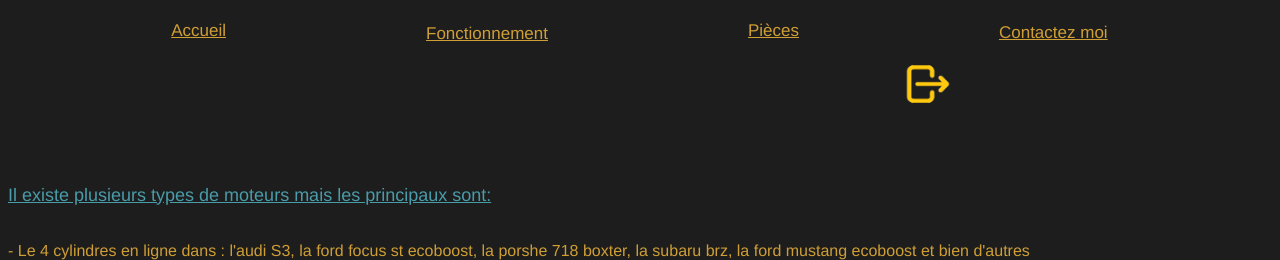
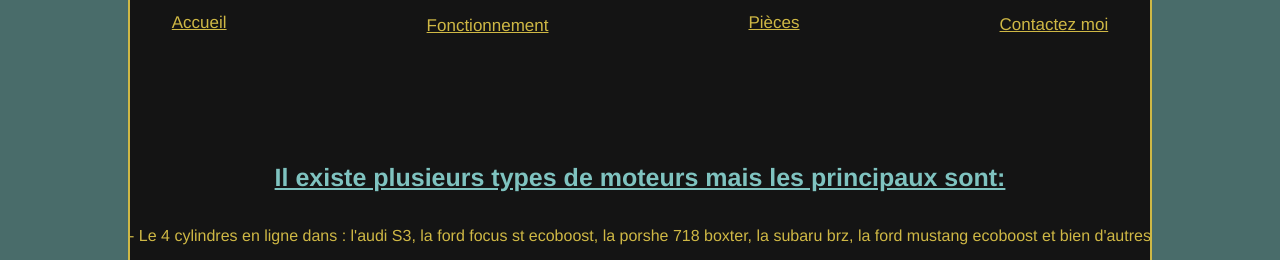
Before and after one commit to ryandeom2005/site-info-2022, a PHP site: the page made by HTML/français/index-français.html in a window 1280 px wide. Shown: the top 260 px of the page. Run offline with PHP 8.4, Linux system fonts and the light colour scheme.

Commit message:
bandes latérales

```diff
--- a/CSS/style.css
+++ b/CSS/style.css
@@ -1,5 +1,7 @@
-body{background-color: rgb(29, 29, 29);
-
+body{background-color: #141414;
+padding: 0%;
+margin: 0%;
+height: 100%;
 }
 
 td{text-align: center;
@@ -27,7 +29,7 @@ ul {
     margin: 0;
     padding: 0;
     overflow: hidden;
-    background-color: rgb(29, 29, 29);
+    background-color: #141414;
 
 
   }
@@ -39,7 +41,7 @@ ul {
 
   li a {
     display: block;
-    color: rgb(207, 159, 54);
+    color: #cfb845;
     text-align: center;
     padding: 5% 100px;
     text-decoration: none;
@@ -49,26 +51,31 @@ ul {
 
   }
 
-  p{color: rgb(73, 156, 170);
+  h1{color: #7fc3c0;
     font-family: 'Franklin Gothic Medium', 'Arial Narrow', Arial, sans-serif;
-    font-size: 18px;
+    font-size: 25px;
     text-decoration: underline;
+    text-align: center;
 
   }
   /* Change the link color to #111 (black) on hover */
   li a:hover {
-    background-color: rgb(177, 131, 33);
-    color: rgb(0, 0, 0);
+    background-color: #cfb8459a;
+    color: #7fc3c0;
   }
 
   .moteur{font-family: 'Franklin Gothic Medium', 'Arial Narrow', Arial, sans-serif;
-    color: rgb(207, 159, 54);}
+    color: #cfb845;
+  text-align: center;}
 
 
-  .ligne{background-color: rgb(59, 182, 204);
+  .ligne{background-color: #7fc3c0;
     height:5px;
-  text-align:left;
-  width: 75%;
+
+
+    display : block;
+    margin : auto;
+  width: 50%;
   }
 
 
@@ -87,3 +94,31 @@ ul {
   #menu li {
     display:inline;
   }
+
+  *{cursor:}
+
+ #bandes{
+   background-color: #7fc3c080;
+   width: 10%;
+   position: absolute;
+  top:0;
+height: 100%;
+  padding: 0%;
+  margin: 0%;
+  border-right:solid  #cfb845 2px;
+}
+
+#bandes2{background-color: #7fc3c080;
+  width: 10%;
+  position: absolute;
+  top:0;
+  right:0;
+  height:100%;
+padding: 0%;
+margin: 0%;
+border-left:solid  #cfb845 2px;
+}
+
+iframe{border:solid  #7fc3c0 2px;}
+
+img{border:solid  #7fc3c0 2px;}
--- a/HTML/français/contact-français.html
+++ b/HTML/français/contact-français.html
@@ -9,6 +9,8 @@
     <link rel="icon" type="image/jpg" href="../../images/favicon.jpg" />
 </head>
 <body>
+    <header id="bandes"> <br/></header>
+    <header id="bandes2"> <br/></header>
     <div id="menu">
         <ul>
 
--- a/HTML/français/index-français.html
+++ b/HTML/français/index-français.html
@@ -18,50 +18,53 @@
         <li><a href="fonctionnement-français.html">Fonctionnement</a></li>
         <li><a href="pièces-français.html">Pièces</a></li>
         <li><a href="contact-français.html">Contactez moi</a></li>
-        <img  width="50px"src="../../images/logout.png">
+
+
       </ul>
   </div>
-      <br><br><br>
-      <p>Il existe plusieurs types de moteurs mais les principaux sont:</p><br>
+      <br><br><br><br><br>
+      <div id="bandes"><header > <br/></header></div>
+      <div id="bandes2"><header > <br/></header></div>
+      <h1>Il existe plusieurs types de moteurs mais les principaux sont:</h1><br>
 
 
-      <div class="moteur"> - Le 4 cylindres en ligne  dans : l'audi S3, la ford focus st ecoboost, la porshe 718 boxter, la subaru brz, la ford mustang ecoboost et bien d'autres  </div><br><br>
+      <div class="moteur"> - Le 4 cylindres en ligne  dans : l'audi S3, la ford focus st ecoboost, la porshe 718 boxter, la subaru brz, la ford mustang ecoboost et bien d'autres  <br><br>
      <img src="../../images/moteur/moteur-4-cylindres-en-ligne.png"> <iframe width="279" height="151" src="https://www.youtube.com/embed/Dw29zku6USE" title="YouTube video player" frameborder="0" allow="accelerometer; autoplay; clipboard-write; encrypted-media; gyroscope; picture-in-picture" allowfullscreen></iframe>
-      <iframe width="279" height="151" src="https://www.youtube.com/embed/1ImXV3Y3_7M" title="YouTube video player" frameborder="0" allow="accelerometer; autoplay; clipboard-write; encrypted-media; gyroscope; picture-in-picture" allowfullscreen></iframe><br><br><header class="ligne"></header><br><br><br>
+      <iframe width="279" height="151" src="https://www.youtube.com/embed/1ImXV3Y3_7M" title="YouTube video player" frameborder="0" allow="accelerometer; autoplay; clipboard-write; encrypted-media; gyroscope; picture-in-picture" allowfullscreen></iframe><br><br><br><header class="ligne"> </header><br><br></div>
 
 
       <div class="moteur">-Le 6 cylindres en ligne  dans : la BMW M3 E36 3.2, l'Aston Martin DB4 GT, la Porsche 911 2.7 Carrera RS et bien d'autres<br><br>
-    </div><img src="../../images/moteur/6 cylindres en lignes.jpg"> <iframe width="279" height="151" src="https://www.youtube.com/embed/MEIJnq7rSZU" title="YouTube video player" frameborder="0" allow="accelerometer; autoplay; clipboard-write; encrypted-media; gyroscope; picture-in-picture" allowfullscreen></iframe>
-      <iframe width="279" height="151" src="https://www.youtube.com/embed/I1FInyxTY78" title="YouTube video player" frameborder="0" allow="accelerometer; autoplay; clipboard-write; encrypted-media; gyroscope; picture-in-picture" allowfullscreen></iframe><br><br><header class="ligne"></header><br><br><br>
+   <img src="../../images/moteur/6 cylindres en lignes.jpg"> <iframe width="279" height="151" src="https://www.youtube.com/embed/MEIJnq7rSZU" title="YouTube video player" frameborder="0" allow="accelerometer; autoplay; clipboard-write; encrypted-media; gyroscope; picture-in-picture" allowfullscreen></iframe>
+      <iframe width="279" height="151" src="https://www.youtube.com/embed/I1FInyxTY78" title="YouTube video player" frameborder="0" allow="accelerometer; autoplay; clipboard-write; encrypted-media; gyroscope; picture-in-picture" allowfullscreen></iframe><br><br><br><header class="ligne"> </header><br><br></div>
 
 
 
       <div class="moteur">-Le 6 cylindres en V (v6)  dans : l'alfa Roméo 147 et 156 GTA, la mercedes amg C32, la nissan 350Z, la bmw M3 E46 et bien d'autres<br><br>
-    </div> <img src="../../images/moteur/v6.gif"> <iframe width="279" height="151" src="https://www.youtube.com/embed/N4GaUsLuiOQ" title="YouTube video player" frameborder="0" allow="accelerometer; autoplay; clipboard-write; encrypted-media; gyroscope; picture-in-picture" allowfullscreen></iframe>
-      <iframe width="279" height="151" src="https://www.youtube.com/embed/drJviMIvHpA" title="YouTube video player" frameborder="0" allow="accelerometer; autoplay; clipboard-write; encrypted-media; gyroscope; picture-in-picture" allowfullscreen></iframe><br><br><header class="ligne"></header><br><br><br>
+  <img src="../../images/moteur/v6.gif"> <iframe width="279" height="151" src="https://www.youtube.com/embed/N4GaUsLuiOQ" title="YouTube video player" frameborder="0" allow="accelerometer; autoplay; clipboard-write; encrypted-media; gyroscope; picture-in-picture" allowfullscreen></iframe>
+      <iframe width="279" height="151" src="https://www.youtube.com/embed/drJviMIvHpA" title="YouTube video player" frameborder="0" allow="accelerometer; autoplay; clipboard-write; encrypted-media; gyroscope; picture-in-picture" allowfullscreen></iframe><br><br><br><header class="ligne"> </header><br><br></div>
 
 
 
       <div class="moteur">-Le 8 cylindres en V (v8) dans : l'audi s6 C5, le porshe cayenne S, la jaguar XKR, la maserati quattroporte, la mercedes C63 amg et bien d'autres<br><br>
-    </div><img src="../../images/moteur/v8.jpg"> <iframe width="279" height="151" src="https://www.youtube.com/embed/vp2WJoffJhM" title="YouTube video player" frameborder="0" allow="accelerometer; autoplay; clipboard-write; encrypted-media; gyroscope; picture-in-picture" allowfullscreen></iframe>
-      <iframe width="279" height="151" src="https://www.youtube.com/embed/yrAeJiuN8X8" title="YouTube video player" frameborder="0" allow="accelerometer; autoplay; clipboard-write; encrypted-media; gyroscope; picture-in-picture" allowfullscreen></iframe><br><br><header class="ligne"></header><br><br><br>
+<img src="../../images/moteur/v8.jpg"> <iframe width="279" height="151" src="https://www.youtube.com/embed/vp2WJoffJhM" title="YouTube video player" frameborder="0" allow="accelerometer; autoplay; clipboard-write; encrypted-media; gyroscope; picture-in-picture" allowfullscreen></iframe>
+      <iframe width="279" height="151" src="https://www.youtube.com/embed/yrAeJiuN8X8" title="YouTube video player" frameborder="0" allow="accelerometer; autoplay; clipboard-write; encrypted-media; gyroscope; picture-in-picture" allowfullscreen></iframe><br><br><br><header class="ligne"> </header><br><br></div>
 
 
 <br><br>
       <div class="moteur">-Le 10 cylindres en V (v10) dans : la lamborghini huracan evo, la lexus LFA, la bmw m5 e60 v10 et bien d'autres<br><br>
-    </div><img src="../../images/moteur/v10.jfif"> <iframe width="279" height="151" src="https://www.youtube.com/embed/9JpphE768VM" title="YouTube video player" frameborder="0" allow="accelerometer; autoplay; clipboard-write; encrypted-media; gyroscope; picture-in-picture" allowfullscreen></iframe>
-      <iframe width="279" height="151" src="https://www.youtube.com/embed/F0m6dvpK4m8" title="YouTube video player" frameborder="0" allow="accelerometer; autoplay; clipboard-write; encrypted-media; gyroscope; picture-in-picture" allowfullscreen></iframe><br><br><header class="ligne"></header><br><br><br>
+    <img src="../../images/moteur/v10.jfif"> <iframe width="279" height="151" src="https://www.youtube.com/embed/9JpphE768VM" title="YouTube video player" frameborder="0" allow="accelerometer; autoplay; clipboard-write; encrypted-media; gyroscope; picture-in-picture" allowfullscreen></iframe>
+      <iframe width="279" height="151" src="https://www.youtube.com/embed/F0m6dvpK4m8" title="YouTube video player" frameborder="0" allow="accelerometer; autoplay; clipboard-write; encrypted-media; gyroscope; picture-in-picture" allowfullscreen></iframe><br><br><br><header class="ligne"> </header><br><br></div>
 
 
 
       <div class="moteur">-Le 12 cylindres en V (12)  dans : la ferrari 812 Competizione, l'Aston Martin DB11, la Bentley Continental GT Speed et bien d'autres<br><br>
-    </div> <img src="../../images/moteur/v12.jpg"> <iframe width="279" height="151" src="https://www.youtube.com/embed/5ebXe6NIO-Q" title="YouTube video player" frameborder="0" allow="accelerometer; autoplay; clipboard-write; encrypted-media; gyroscope; picture-in-picture" allowfullscreen></iframe>
-      <iframe width="279" height="151" src="https://www.youtube.com/embed/Woa5GHak7A0" title="YouTube video player" frameborder="0" allow="accelerometer; autoplay; clipboard-write; encrypted-media; gyroscope; picture-in-picture" allowfullscreen></iframe><br><br><br><br><br>
+     <img src="../../images/moteur/v12.jpg"> <iframe width="279" height="151" src="https://www.youtube.com/embed/5ebXe6NIO-Q" title="YouTube video player" frameborder="0" allow="accelerometer; autoplay; clipboard-write; encrypted-media; gyroscope; picture-in-picture" allowfullscreen></iframe>
+      <iframe width="279" height="151" src="https://www.youtube.com/embed/Woa5GHak7A0" title="YouTube video player" frameborder="0" allow="accelerometer; autoplay; clipboard-write; encrypted-media; gyroscope; picture-in-picture" allowfullscreen></iframe><br><br><br><header class="ligne"> </header><br><br></div>
 
 
       <div class="moteur">-Le 16 cylindres en W (w16) très rarement utilisé car très puissant et très gros. Il est surtout utilisé par Bugatti dans la Veyron, la Chiron, la Voiture noire<br><br>
-    </div><img src="../../images/moteur/w16.jpg"> <iframe width="279" height="151" src="https://www.youtube.com/embed/Nl6SdHLdh6Y" title="YouTube video player" frameborder="0" allow="accelerometer; autoplay; clipboard-write; encrypted-media; gyroscope; picture-in-picture" allowfullscreen></iframe>
-      <iframe width="279" height="151" src="https://www.youtube.com/embed/vpCX8RxZzhE" title="YouTube video player" frameborder="0" allow="accelerometer; autoplay; clipboard-write; encrypted-media; gyroscope; picture-in-picture" allowfullscreen></iframe><br><br><br><br><br>
+    <img src="../../images/moteur/w16.jpg"> <iframe width="279" height="151" src="https://www.youtube.com/embed/Nl6SdHLdh6Y" title="YouTube video player" frameborder="0" allow="accelerometer; autoplay; clipboard-write; encrypted-media; gyroscope; picture-in-picture" allowfullscreen></iframe>
+      <iframe width="279" height="151" src="https://www.youtube.com/embed/vpCX8RxZzhE" title="YouTube video player" frameborder="0" allow="accelerometer; autoplay; clipboard-write; encrypted-media; gyroscope; picture-in-picture" allowfullscreen></iframe><br><br><br><br><br> </div>
       </p>
 
 
```
Also changed, not shown: HTML/français/fonctionnement-français.html (+10 -7 lines), HTML/français/pièces-français.html (+23 -22 lines).
